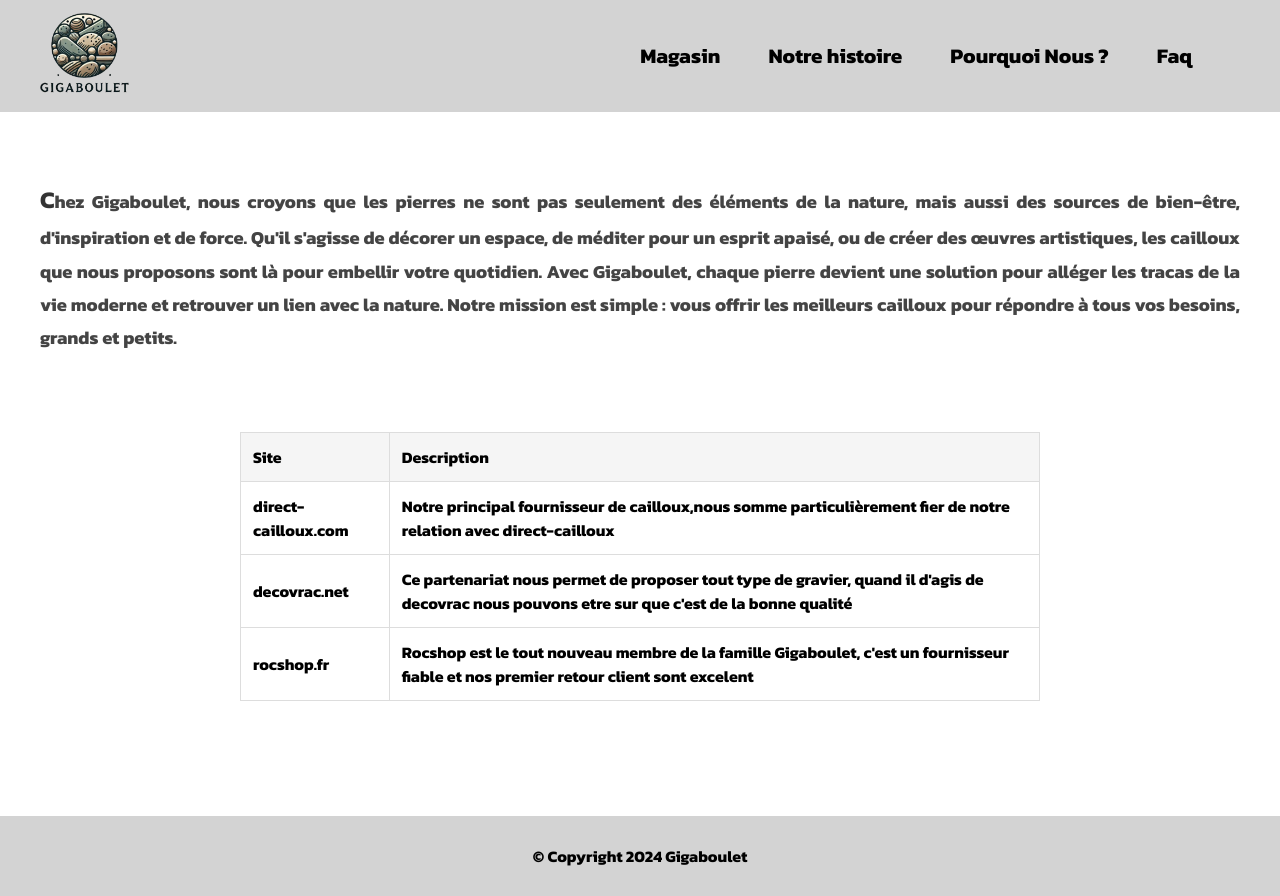
After one commit to NotSilverrr/project-SEO-IW, a PHP site: page /why.php in a window 1280 px wide. The commit adds this page. Run offline with PHP 8.4, Linux system fonts and the light colour scheme; data that the repository does not hold is empty.

Commit message:
add strong gigaboulet + why.php

```diff
--- a/faq.php
+++ b/faq.php
@@ -5,10 +5,10 @@ include_once 'includes/head.php'?>
 <body>
 <?php include_once 'includes/header.php'?>
     <main class="container">
-        <h1>FAQ sur Gigaboulet – Tout savoir sur l'achat de cailloux chez Gigaboulet</h1>
+        <h1>FAQ sur <strong>Gigaboulet</strong> – Tout savoir sur l'achat de cailloux chez <strong>Gigaboulet</strong></h1>
         <section>
             <h2>Quels types de cailloux proposez-vous ?</h2>
-            <p>Nous proposons une large gamme de cailloux, de toutes les tailles et de toutes les couleurs. Vous trouverez forcément le caillou qu'il vous faut chez Gigaboulet !</p>
+            <p>Nous proposons une large gamme de cailloux, de toutes les tailles et de toutes les couleurs. Vous trouverez forcément le caillou qu'il vous faut chez <strong>Gigaboulet</strong> !</p>
         </section>
 
     </main>
--- a/includes/footer.php
+++ b/includes/footer.php
@@ -1,3 +1,3 @@
 <footer>
-    <p>© Copyright 2024 GigaBoulet</p>
+    <p>© Copyright 2024 <strong>Gigaboulet</strong></p>
 </footer>
--- a/includes/header.php
+++ b/includes/header.php
@@ -5,6 +5,7 @@
             <ul class="header_list">
                 <li><a href="">Magasin</a></li>
                 <li><a href="./../story.php">Notre histoire</a></li>
+                <li><a href="./../why.php">Pourquoi Nous ?</a></li>
                 <li><a href="./../faq.php">Faq</a></li>
             </ul>
         </nav>
--- a/index.php
+++ b/index.php
@@ -6,7 +6,7 @@ include "includes/head.php"
 <body>
     <?php include("includes/header.php");?>
     <main class="container">
-        <h1>Trouves le GigaBoulet qui te correspond</h1>
+        <h1>Trouves le <strong>Gigaboulet</strong> qui te correspond</h1>
         <div class="search-bar">
             <input type="text" placeholder="Rechercher des boulets...">
             <button type="submit">Rechercher</button>
--- a/static/css/style.css
+++ b/static/css/style.css
@@ -127,9 +127,7 @@ footer{
 
 /*
 
-
     STORY
-
 
 */
 
@@ -146,3 +144,32 @@ footer{
     font-weight: bold;
     color: #333;
 }
+
+/*
+
+    WHY
+
+*/
+
+
+.table-container {
+    max-width: 800px;
+    margin: 20px auto;
+    overflow-x: auto;
+}
+
+table {
+    width: 100%;
+    border-collapse: collapse;
+    margin-top: 20px;
+}
+
+th, td {
+    padding: 12px;
+    border: 1px solid #ddd;
+    text-align: left;
+}
+
+th {
+    background-color: #f5f5f5;
+}
--- a/story.php
+++ b/story.php
@@ -8,13 +8,13 @@ include_once 'includes/head.php';?>
             Tout a commencé avec une passion simple mais puissante : les cailloux. Ceux que l'on trouve sur les plages, dans les montagnes, ou même au bord des chemins. Ces pierres qui racontent des histoires millénaires, forgées par la nature, polies par le temps, chacune avec sa forme unique et ses couleurs variées.
         </div>
         <div class="container story-p">
-            Gigaboulet est né de l'amour pour ces merveilles naturelles, et du rêve de les partager avec le monde. Nous avons commencé comme de simples collectionneurs, ramassant des pierres lors de nos voyages, fascinés par leur grandeur. Nous avons vu des cailloux qui pouvaient décorer, apaiser, inspirer des idées, ou même être transformés en outils pratiques.
+        <strong>Gigaboulet</strong> est né de l'amour pour ces merveilles naturelles, et du rêve de les partager avec le monde. Nous avons commencé comme de simples collectionneurs, ramassant des pierres lors de nos voyages, fascinés par leur grandeur. Nous avons vu des cailloux qui pouvaient décorer, apaiser, inspirer des idées, ou même être transformés en outils pratiques.
         </div>
         <div class="container story-p">
-            Ainsi est né Gigaboulet, un site dédié à tous ceux qui, comme nous, voient la beauté et la valeur des pierres dans leur forme la plus naturelle. Que ce soit pour ajouter une touche d'élégance à un jardin, créer un espace zen chez soi, ou pour des projets artistiques et artisanaux, nous voulons offrir des cailloux qui inspirent. Des pierres choisies avec soin, qui répondent à tous les besoins : esthétiques, pratiques, ou spirituels.
+            Ainsi est né <strong>Gigaboulet</strong>, un site dédié à tous ceux qui, comme nous, voient la beauté et la valeur des pierres dans leur forme la plus naturelle. Que ce soit pour ajouter une touche d'élégance à un jardin, créer un espace zen chez soi, ou pour des projets artistiques et artisanaux, nous voulons offrir des cailloux qui inspirent. Des pierres choisies avec soin, qui répondent à tous les besoins : esthétiques, pratiques, ou spirituels.
         </div>
         <div class="container story-p">
-            Ce qui a commencé comme une simple passion est devenu une communauté de passionnés. Aujourd'hui, Gigaboulet est plus qu'un simple magasin : c'est une invitation à reconnecter avec la nature, à apprécier la beauté cachée sous nos pieds, et à voir la magie dans chaque petit boulet que nous rencontrons. Parce qu'au bout du compte, chaque pierre a une histoire à raconter, et nous sommes ici pour les partager avec vous.
+            Ce qui a commencé comme une simple passion est devenu une communauté de passionnés. Aujourd'hui, <strong>Gigaboulet</strong> est plus qu'un simple magasin : c'est une invitation à reconnecter avec la nature, à apprécier la beauté cachée sous nos pieds, et à voir la magie dans chaque petit boulet que nous rencontrons. Parce qu'au bout du compte, chaque pierre a une histoire à raconter, et nous sommes ici pour les partager avec vous.
         </div>
     </main>
 <?php include_once 'includes/footer.php'?>
--- /dev/null
+++ b/why.php
@@ -0,0 +1,39 @@
+<?php
+$title = "Gigaboulet - Pourquoi nous ?";
+include_once 'includes/head.php';?>
+<body>
+<?php include_once 'includes/header.php'?>
+    <main class="container">
+    <div class="story-p">
+        <p>Chez <strong>Gigaboulet</strong>, nous croyons que les pierres ne sont pas seulement des éléments de la nature, mais aussi des sources de bien-être, d'inspiration et de force. Qu'il s'agisse de décorer un espace, de méditer pour un esprit apaisé, ou de créer des œuvres artistiques, les cailloux que nous proposons sont là pour embellir votre quotidien. Avec <strong>Gigaboulet</strong>, chaque pierre devient une solution pour alléger les tracas de la vie moderne et retrouver un lien avec la nature. Notre mission est simple : vous offrir les meilleurs cailloux pour répondre à tous vos besoins, grands et petits.</p>
+    </div>
+
+    <div class="table-container">
+        <table>
+            <thead>
+                <tr>
+                    <th>Site</th>
+                    <th>Description</th>
+                </tr>
+            </thead>
+            <tbody>
+                <tr>
+                    <td><a href="https://www.direct-cailloux.com" target="_blank">direct-cailloux.com</a></td>
+                    <td>Notre principal fournisseur de cailloux,nous somme particulièrement fier de notre relation avec direct-cailloux</td>
+                </tr>
+                <tr>
+                    <td><a href="https://www.decovrac.net/12-graviers" target="_blank">decovrac.net</a></td>
+                    <td>Ce partenariat nous permet de proposer tout type de gravier, quand il d'agis de decovrac nous pouvons etre sur que c'est de la bonne qualité</td>
+                </tr>
+                <tr>
+                    <td><a href="https://www.rocshop.fr/nos-produits" target="_blank">rocshop.fr</a></td>
+                    <td>Rocshop est le tout nouveau membre de la famille <strong>Gigaboulet</strong>, c'est un fournisseur fiable et nos premier retour client sont excelent</td>
+                </tr>
+            </tbody>
+        </table>
+    </div>
+    </main>
+<?php include_once 'includes/footer.php'?>
+
+</body>
+</html>
```
